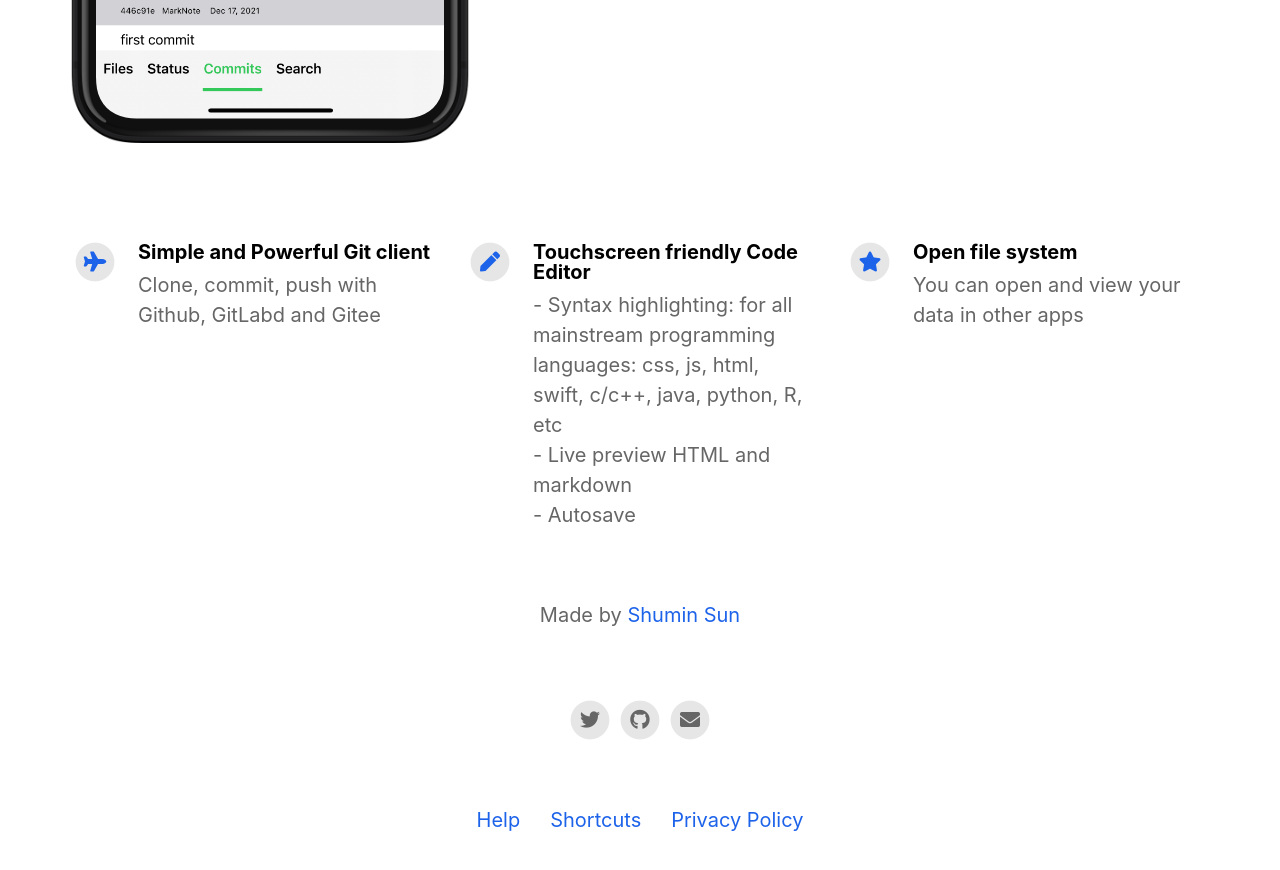
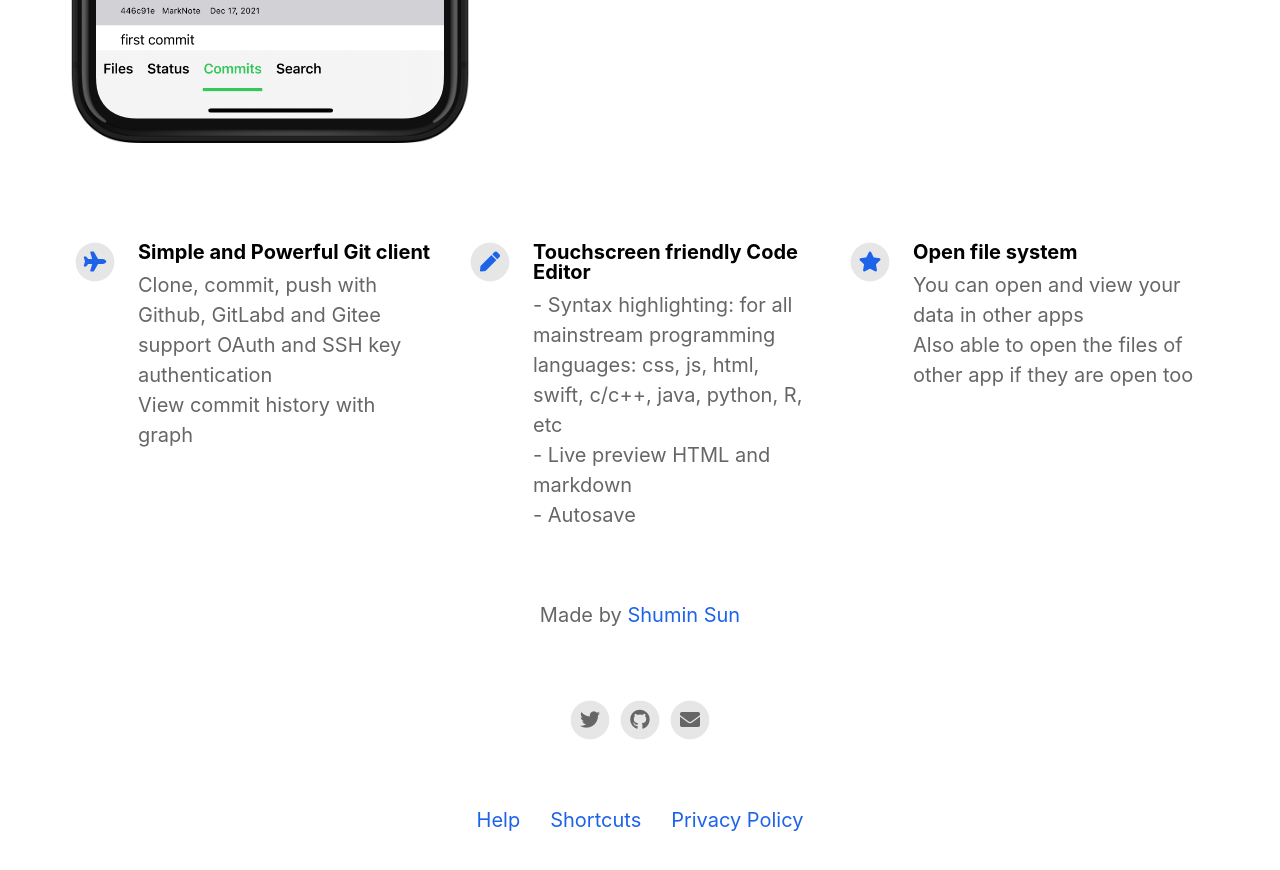
Before and after one commit to marknote/MarkGit, a Jekyll site: the page built from index.html, in a window 1280 px wide and 900 px high, scrolled down 842 px. Shown: the top 870 px of the window. Built offline with Jekyll 4.4.1, drawn with Linux system fonts in a browser that asks for light colours; Markdown is read by kramdown in place of the engine named in the settings.

Commit message:
update feature description

```diff
--- a/_config.yml
+++ b/_config.yml
@@ -35,7 +35,7 @@ youtube_username                          :
 features                                  :
 
   - title                                 : Simple and Powerful Git client
-    description                           : "Clone, commit, push with Github, GitLabd and Gitee"
+    description                           : "Clone, commit, push with Github, GitLabd and Gitee<br/> support OAuth and SSH key authentication <br/> View commit history with graph"
     fontawesome_icon_name                 : plane
 
   - title                                 : Touchscreen friendly Code Editor
@@ -46,7 +46,7 @@ features                                  :
 
 
   - title                                 : Open file system
-    description                           : You can open and view your data in other apps
+    description                           : "You can open and view your data in other apps<br/>Also able to open the files of other app if they are open too"
     fontawesome_icon_name                 : star
 
 
```
